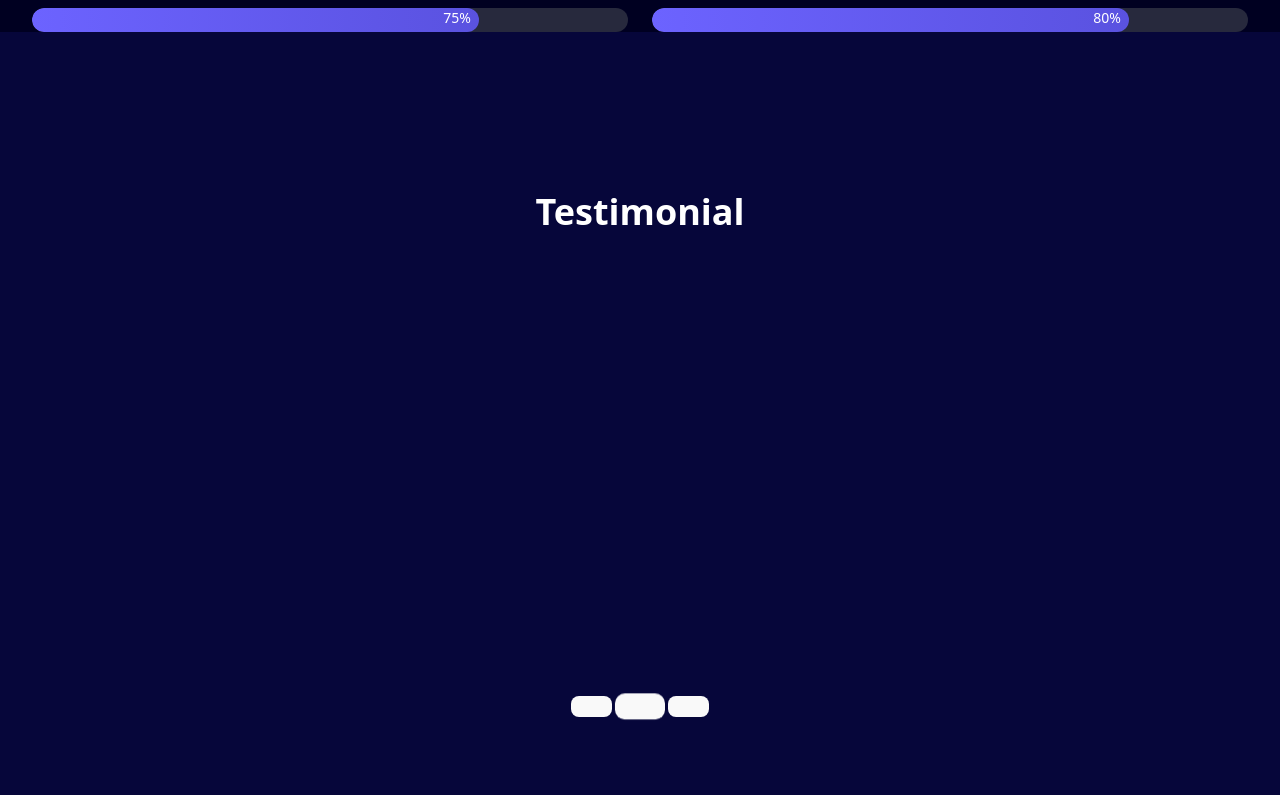
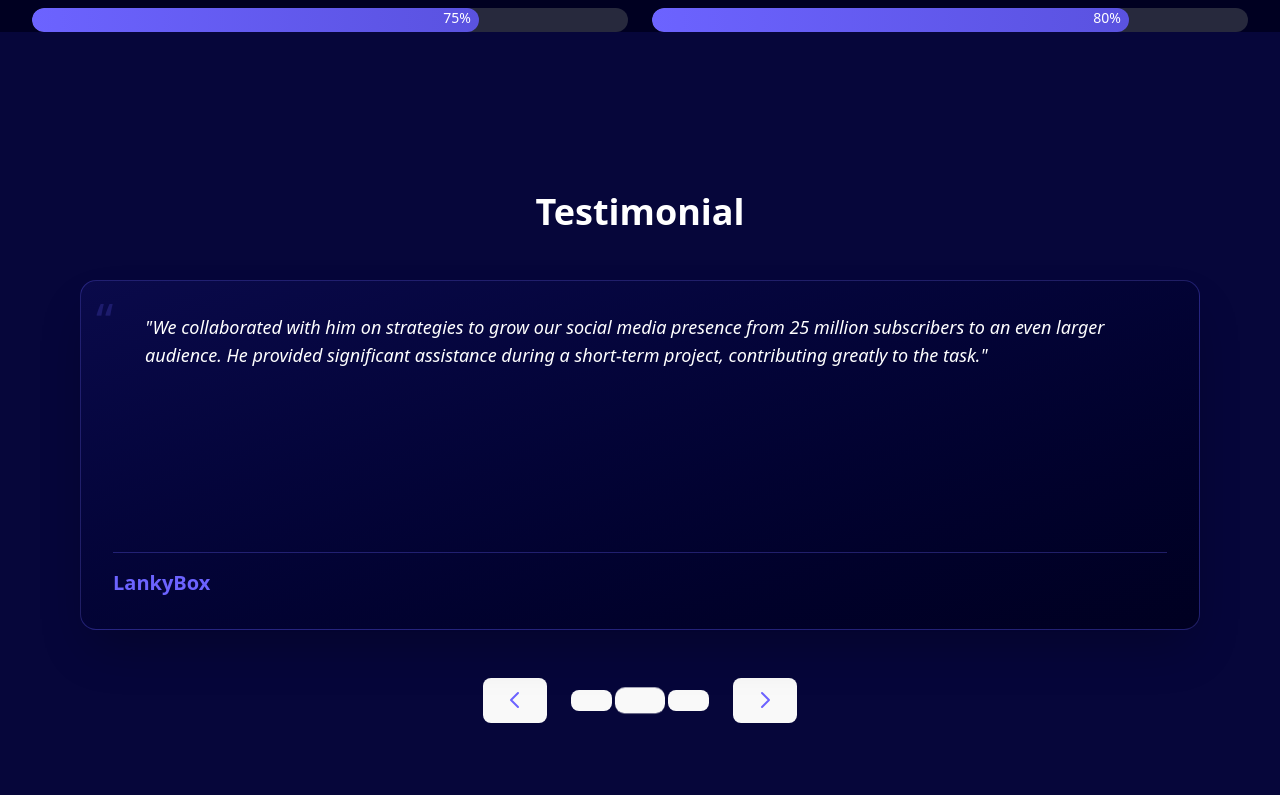
Before and after one commit to tech-dipesh/Portfolio-TS, a React (Vite) app: page / in a window 1280 px wide. Shown: the part 2545-3340 px from the top of the page. Built offline with nearby package versions, Linux system fonts and the light colour scheme.

Commit message:
update a testimonial

```diff
--- a/src/components/card/Testimonial.tsx
+++ b/src/components/card/Testimonial.tsx
@@ -1,6 +1,5 @@
 import { useEffect, useState } from "react";
 
-// all reviews that i have got as of now.
 const testimonials = [
   {
     text: "\"Thank you Dipesh for the work that you provided. I'm happy to have worked with him - he's responsible, good with communication, and works to fulfill the task according to the buyer's requirement. Recommended.\"",
@@ -16,68 +15,147 @@ import { useEffect, useState } from "react";
   },
 ];
 
-export default function AllTestimonial(){
-  // adding the state for the better stating of the page.
+export default function AllTestimonial() {
   const [activeIndex, setActiveIndex] = useState(0);
+  const [direction, setDirection] = useState('next');
 
   useEffect(() => {
     const interval = setInterval(() => {
-        setActiveIndex((prev) => (prev + 1) % testimonials.length);
-      }, 3000);
+      setDirection('next');
+      setActiveIndex(prev => (prev + 1) % testimonials.length);
+    }, 5000);
     return () => clearInterval(interval);
   }, []);
 
+  const handlePrev = () => {
+    setDirection('prev');
+    setActiveIndex(prev => (prev - 1 + testimonials.length) % testimonials.length);
+  };
+
+  const handleNext = () => {
+    setDirection('next');
+    setActiveIndex(prev => (prev + 1) % testimonials.length);
+  };
 
   return (
-    <>
-        <section className="bg-[#06063a] py-16 w-full">
-          <h2 className="text-3xl md:text-4xl font-bold mb-12 text-center">
+    <section className="bg-[#06063a] py-12 md:py-16 w-full overflow-hidden">
+      <h2 className="text-3xl md:text-4xl font-bold mb-10 md:mb-12 text-center text-white">
         Testimonial
       </h2>
 
-          <div className="w-full overflow-hidden relative h-96">
-            <div
-              className="flex transition-transform duration-500 ease-in-out"
-              style={{
-                transform: `translateX(-${activeIndex * 100}%)`,
-                width: `${testimonials.length * 100}%`
-              }}
-            >
-              {/* animation but not working with this way i have to remove the settimeout, */}
+      <div className="max-w-6xl mx-auto px-4 relative">
+        {/* Testimonial Cards with Flip Animation */}
+        <div className="relative h-[300px] md:h-[350px] perspective-1000">
           {testimonials.map((testimonial, index) => (
             <div
               key={index}
-                  className="w-full flex-shrink-0 px-4"
-                  style={{ width: `${100 / testimonials.length}%` }}
+              className={`absolute inset-0 transition-all duration-700 ease-in-out transform ${
+                activeIndex === index
+                  ? 'opacity-100 z-10'
+                  : 'opacity-0 z-0 translate-x-full'
+              } ${
+                activeIndex === index && direction === 'prev'
+                  ? 'animate-fade-in-left'
+                  : activeIndex === index && direction === 'next'
+                    ? 'animate-fade-in-right'
+                    : ''
+              }`}
+              style={{
+                backfaceVisibility: 'hidden',
+                transformStyle: 'preserve-3d'
+              }}
             >
-                  <div className="bg-[#000021] p-8 rounded-lg shadow-xl transition-all
-                    hover:scale-[1.02] h-full">
-                    <p className="text-lg md:text-xl italic mb-6">
+              <div className="bg-gradient-to-br from-[#0a0a4a] to-[#000021] p-6 md:p-8 rounded-2xl shadow-2xl border border-[#6c63ff]/30 h-full flex flex-col justify-between">
+                <div className="mb-4">
+                  <div className="text-[#6c63ff] text-5xl absolute top-4 left-4 opacity-20">“</div>
+                  <p className="text-white text-base md:text-lg italic relative z-10 pl-8">
                     {testimonial.text}
                   </p>
-                    <h3 className="font-bold text-xl text-[#6c63ff]">
+                </div>
+                <div className="border-t border-[#6c63ff]/30 pt-4">
+                  <h3 className="font-bold text-lg md:text-xl text-[#6c63ff]">
                     {testimonial.author}
                   </h3>
                 </div>
               </div>
+            </div>
           ))}
         </div>
-          </div>
 
-          <div className="flex justify-center gap-2 mt-8">
+        {/* Navigation Controls */}
+        <div className="flex justify-center mt-8 md:mt-12 gap-6">
+          <button
+            onClick={handlePrev}
+            className="text-[#6c63ff] hover:text-white bg-[#000021]/50 p-3 rounded-full hover:bg-[#6c63ff] transition-all duration-300"
+            aria-label="Previous testimonial"
+          >
+            <svg xmlns="http://www.w3.org/2000/svg" className="h-6 w-6" fill="none" viewBox="0 0 24 24" stroke="currentColor">
+              <path strokeLinecap="round" strokeLinejoin="round" strokeWidth={2} d="M15 19l-7-7 7-7" />
+            </svg>
+          </button>
+
+          <div className="flex items-center gap-2">
             {testimonials.map((_, index) => (
               <button
                 key={index}
-                onClick={() => setActiveIndex(index)}
+                onClick={() => {
+                  setDirection(index > activeIndex ? 'next' : 'prev');
+                  setActiveIndex(index);
+                }}
                 className={`w-3 h-3 rounded-full transition-all ${
                   activeIndex === index
                   ? "bg-[#6c63ff] scale-125"
                   : "bg-gray-600 hover:scale-110"
                 }`}
+                aria-label={`Go to testimonial ${index + 1}`}
               />
             ))}
           </div>
+
+          <button
+            onClick={handleNext}
+            className="text-[#6c63ff] hover:text-white bg-[#000021]/50 p-3 rounded-full hover:bg-[#6c63ff] transition-all duration-300"
+            aria-label="Next testimonial"
+          >
+            <svg xmlns="http://www.w3.org/2000/svg" className="h-6 w-6" fill="none" viewBox="0 0 24 24" stroke="currentColor">
+              <path strokeLinecap="round" strokeLinejoin="round" strokeWidth={2} d="M9 5l7 7-7 7" />
+            </svg>
+          </button>
+        </div>
+      </div>
+
+      {/* Add this to your global CSS file or in a style tag */}
+      <style jsx>{`
+        .perspective-1000 {
+          perspective: 1000px;
+        }
+        @keyframes fade-in-right {
+          from {
+            opacity: 0;
+            transform: translateX(50px) rotateY(15deg);
+          }
+          to {
+            opacity: 1;
+            transform: translateX(0) rotateY(0);
+          }
+        }
+        @keyframes fade-in-left {
+          from {
+            opacity: 0;
+            transform: translateX(-50px) rotateY(-15deg);
+          }
+          to {
+            opacity: 1;
+            transform: translateX(0) rotateY(0);
+          }
+        }
+        .animate-fade-in-right {
+          animation: fade-in-right 0.7s ease-out forwards;
+        }
+        .animate-fade-in-left {
+          animation: fade-in-left 0.7s ease-out forwards;
+        }
+      `}</style>
     </section>
-    </>
   )
 }
```
Lines whose indentation alone changed are shown as unchanged.
